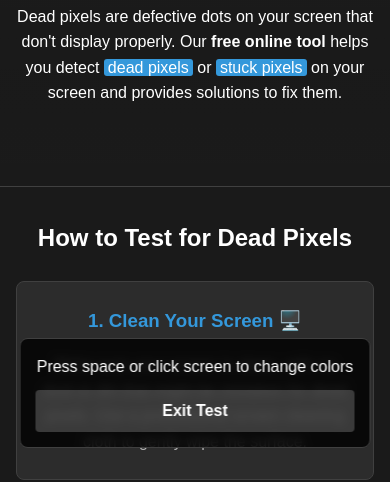
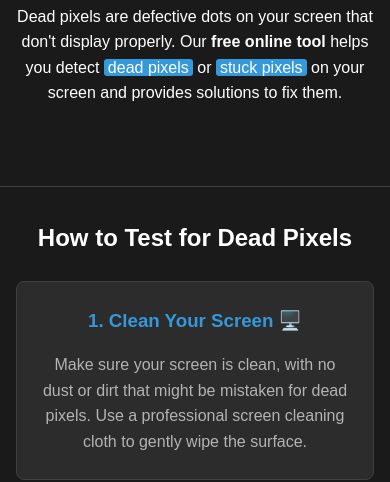
Before and after one commit to mn8821236/deadpixel.top, a plain HTML site: page index.html in a window 390 px wide. Shown: the part 376-858 px from the top of the page. Drawn offline with Linux system fonts and the light colour scheme; a script that the page names is missing.

Commit message:
fix controller bug

```diff
--- a/css/style.css
+++ b/css/style.css
@@ -380,7 +380,6 @@ mark {
 /* 优化移动端控制栏样式 */
 @media (max-width: 768px) {
     .controls {
-        display: flex;
         flex-direction: column;
         align-items: center;
         gap: 10px;
--- a/index.html
+++ b/index.html
@@ -226,7 +226,7 @@
     </main>
 
     <div id="test-screen"></div>
-    <div class="controls">
+    <div class="controls" style="display: none;">
         <span>Press space or click screen to change colors</span>
         <button id="exit-test" class="exit-btn">Exit Test</button>
     </div>
```
Also changed, not shown: de.html (+1 -1 lines), es.html (+1 -1 lines), fr.html (+1 -1 lines), ja.html (+1 -1 lines), ko.html (+1 -1 lines), zh.html (+1 -1 lines).
